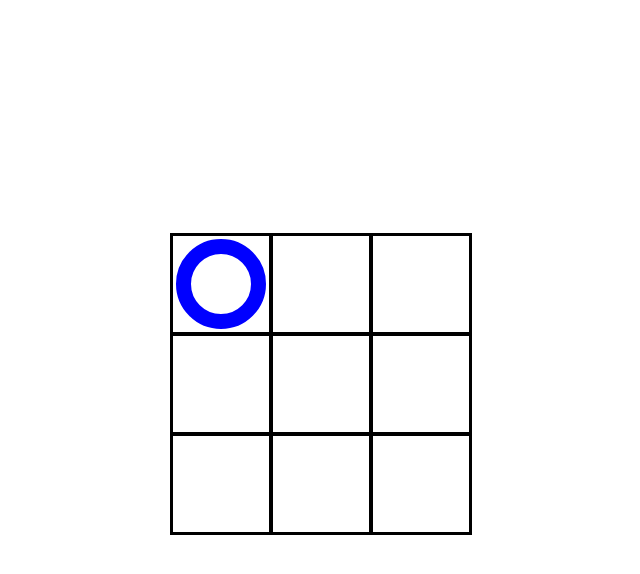
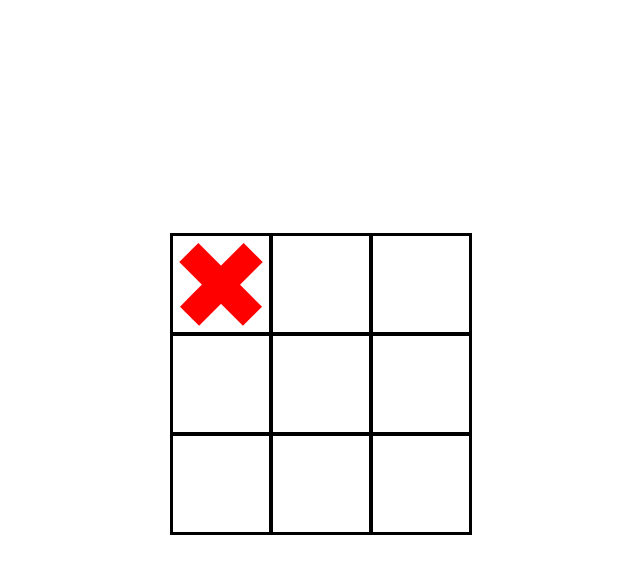
Before and after one commit to OthmanASSAS/tic-tac-toe-javascript, a plain HTML site: page index.html in a window 1280 px wide. Both pictures are taken after a click on the element 540 px from the left and 284 px from the top of the page. Shown: the whole page, without its empty margins (319-959 px from the left). Drawn offline with Linux system fonts and the light colour scheme.

Commit message:
add cross

```diff
--- a/app.js
+++ b/app.js
@@ -16,6 +16,6 @@ createBoard();
 
 function addGo(e) {
   const goDisplay = document.createElement("div");
-  goDisplay.classList.add("circle");
+  goDisplay.classList.add("cross");
   e.target.append(goDisplay);
 }
--- a/styles.css
+++ b/styles.css
@@ -36,3 +36,30 @@ body {
     border: 15px solid blue;
     box-sizing:border-box
 }
+
+.cross {
+    height: 90px;
+    width: 90px;
+    position: relative;
+    transform: rotate(45deg)
+
+}
+
+.cross:before, .cross:after {
+    content: "";
+    position: absolute;
+    background-color: red
+}
+
+.cross:before {
+    left:50%;
+    width:30%;
+    margin-left: -15%;
+    height:100%
+}
+.cross:after {
+    top:50%;
+    height:30%;
+    margin-top: -15%;
+    width:100%
+}
```
